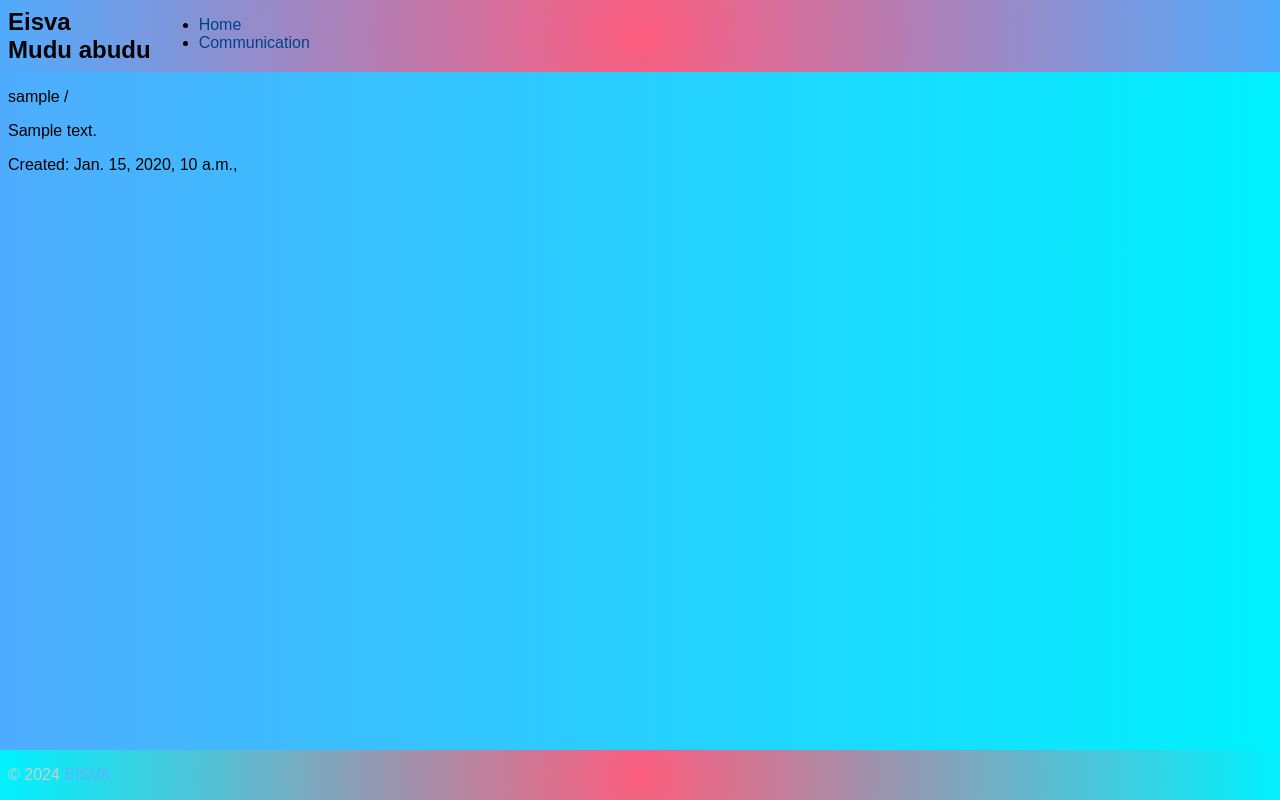
After one commit to Jolitaviso/eisva, a Django app: page /communication/1/ in a window 1280 px wide. The commit adds this page. Run offline with Django 5.2, Linux system fonts and the light colour scheme; tables that the repository leaves empty hold one stand-in row (values such as "Sample post"); data that the repository does not hold is empty.

Commit message:
Pokyčiai vaizde

```diff
--- a/blog/blog/settings.py
+++ b/blog/blog/settings.py
@@ -117,6 +117,9 @@ USE_TZ = True
 # https://docs.djangoproject.com/en/5.0/howto/static-files/
 
 STATIC_URL = 'static/'
+STATIC_ROOT = BASE_DIR.joinpath(STATIC_URL)
+MEDIA_URL = 'media/'
+MEDIA_ROOT = BASE_DIR.joinpath(MEDIA_URL)
 
 # Default primary key field type
 # https://docs.djangoproject.com/en/5.0/ref/settings/#default-auto-field
--- a/blog/blog/urls.py
+++ b/blog/blog/urls.py
@@ -14,6 +14,8 @@ Including another URLconf
     1. Import the include() function: from django.urls import include, path
     2. Add a URL to urlpatterns:  path('blog/', include('blog.urls'))
 """
+from django.conf import settings
+from django.conf.urls.static import static
 from django.contrib import admin
 from django.urls import path, include
 
@@ -21,3 +23,7 @@ urlpatterns = [
     path('', include('communication.urls')),
     path('admin/', admin.site.urls),
 ]
+
+
+urlpatterns.extend(static(settings.STATIC_URL, document_root=settings.STATIC_ROOT))
+urlpatterns.extend(static(settings.MEDIA_URL, document_root=settings.MEDIA_ROOT))
--- /dev/null
+++ b/blog/communication/static/css/style.css
@@ -0,0 +1,136 @@
+body {
+    background: linear-gradient(to right, #4facfe, #00f2fe); /* Nuolatinis gradientas nuo viršaus iki apačios, nuo oranžinės iki rožinės spalvos */
+    font-family: sans-serif;
+    font-size: 16px;
+    display: flex;
+    flex-direction: column;
+    margin: 0; padding: 0;
+    min-height: 100vh;
+}
+
+main {
+    flex-grow: 1;
+}
+
+footer {
+    background: radial-gradient(circle, #fc5c7d, #00f2fe);
+}
+
+a {
+    color: #004488;
+    text-decoration: none;
+}
+
+a:hover {
+    color: #0055cc;
+}
+
+/*Menu bar with logo*/
+
+header {
+    background: radial-gradient(circle, #fc5c7d, #4facfe); /* Radialinis gradientas, iš centro į išorę, nuo geltonos iki raudonos spalvos */
+    background-color: #999999;
+    display: flex;
+    flex-direction: row;
+}
+
+header .logo {
+    font-size: 24px;
+    font-weight: 750;
+    padding: 0.5rem;
+}
+
+header ul.nav {
+    display: flex;
+    flex-direction: row;
+    list-style-type: none;
+    margin-block: 0.5rem;
+    padding-inline: 0;
+    gap: 2px;
+}
+
+header ul.nav li a, header ul.nav li form button {
+    background-color: #aaaaaa;
+    display: block;
+    margin: 0;
+    padding: 0.5rem;
+    border: none;
+    border-bottom: 2px solid #004488;
+    cursor: pointer;
+    color: #004488;
+    font-size: 100%;
+}
+
+header ul.nav li a:hover, header ul.nav li form button:hover {
+    background-color: radial-gradient(circle, #fc5c7d, #00f2fe);
+    border-bottom: 2px solid #0055cc;
+    color: #0055cc;
+}
+
+/*Stiliaus turinys ir bendrieji elementai*/
+
+
+h1, h2, h3, h4, h5, h6 {
+    background-color: radial-gradient(circle, #fc5c7d, #00f2fe);
+    border-bottom: 1px solid #888888;
+    padding: 0.5rem;
+    margin: 1rem 0;
+}
+
+p, main ul {
+    padding: 0 0.5rem;
+    margin: 1rem 0;
+}
+
+main ul li {
+    border-bottom: 1px solid #999999;
+}
+
+h1:first-child, h2:first-child, h3:first-child,
+h4:first-child, h5:first-child, h6:first-child {
+    margin-top: 0;
+}
+/*Apačia*/
+footer p {
+    color: #cccccc;
+}
+
+footer a {
+    color: #66aaff;
+}
+
+footer a:hover {
+    color: #77bbff;
+}
+
+
+section.messages {
+    padding: 0;
+    margin: 0;
+}
+/*Žinučių pranešimai*/
+.message {
+    padding: 0.5rem;
+    margin: 0;
+    border-bottom: 1px solid #888888;
+}
+
+.message-debug {
+    background-color: #aaaaaa;
+}
+
+.nessage-info {
+    background-color: #99ccff;
+}
+
+.message-success {
+    background-color: #ccff99;
+}
+
+.message-warning {
+    background-color: #ffcc99;
+}
+
+.message-error {
+    background-color: #ffaaaa;
+}
--- a/blog/communication/templates/base.html
+++ b/blog/communication/templates/base.html
@@ -1,14 +1,15 @@
-<!DOCTYPE html>
+<!DOCTYPE html>{% load static %}
 <html lang="en">
 <head>
     <meta charset="UTF-8">
     <meta name="viewport" content="width=device-width, initial-scale=1.0">
     <title>{% block title %}Eisva mudu abudu{% endblock title %}</title>
+    <link rel="stylesheet" href="{% static 'css/style.css' %}">
 </head>
 <body>
     <header>
         <span class="logo">
-            <span class="eisva">Eisva</span>
+            <span class="eisva">Eisva</span><br>
             <span class="mudu-abudu">Mudu abudu</span>
         </span>
         <ul>
@@ -17,5 +18,9 @@
         </ul>
     </header>
     <main>{% block content %}{% endblock content %}</main>
+    <footer>
+        {% block footer %}{% endblock footer %}
+        <p>&copy; 2024 <a href="https://www.dainos.com/E/eisva_mudu_abudu.htm" target="_blank">EISVA</a></p>
+    </footer>
 </body>
 </html>
--- /dev/null
+++ b/blog/communication/templates/communication/communication_detail.html
@@ -0,0 +1,11 @@
+{% extends "base.html" %}{% load static %}
+{% block title %}{{ block.super }} | {{ communication }}{% endblock title %}
+{% block content %}
+<p>{{ communication.owner }} / {{ communication.blog }}</p>
+<p>{{ communication.description }}</p>
+<p>Created: {{ communication.created_at }},
+    {% if communication.created_at != communication.updated_at %}
+        updated: {{ communication.updated_at }}
+    {% endif %}
+</p>
+{% endblock content %}
--- a/blog/communication/urls.py
+++ b/blog/communication/urls.py
@@ -4,4 +4,5 @@ from . import views
 urlpatterns = [
     path('', views.index, name='index'),
     path('communication/', views.communication_list, name='communication_list'),
+    path('communication/<int:pk>/', views.communication_detail, name='communication_detail'),
 ]
--- a/blog/communication/views.py
+++ b/blog/communication/views.py
@@ -1,4 +1,5 @@
 from django.http import HttpRequest, HttpResponse
+from django.shortcuts import render, get_object_or_404
 from django.shortcuts import render
 from . import models
 
@@ -15,3 +16,8 @@ def communication_list(request: HttpRequest) -> HttpResponse:
     return render(request, 'communication/communication_list.html', {
         'communication_list': models.Communication.objects.all(),
     })
+
+def communication_detail(request: HttpRequest, pk:int) -> HttpResponse:
+    return render(request, 'communication/communication_detail.html', {
+        'communication': get_object_or_404(models.Communication, pk=pk)
+    })
```
Also changed, not shown: blog/communication/templates/communication/communication_list.html (+8 -2 lines), blog/communication/templates/communication/index.html (+24 -8 lines).
